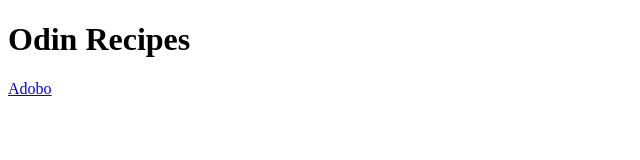
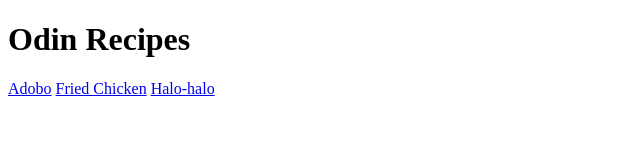
Before and after one commit to arima15/odin-recipes, a plain HTML site: page index.html in a window 1280 px wide. Shown: the whole page, without its empty margins (0-640 px from the left). Drawn offline with Linux system fonts and the light colour scheme.

Commit message:
Fix bug wherein other links aren't shown

```diff
--- a/index.html
+++ b/index.html
@@ -8,5 +8,8 @@
 <body>
     <h1>Odin Recipes</h1>
     <a href="recipes/adobo.html">Adobo</a>
+    <a href="recipes/friedChicken.html">Fried Chicken</a>
+    <a href="recipes/Halo-halo.html">Halo-halo</a>
+
 </body>
 </html>
```
